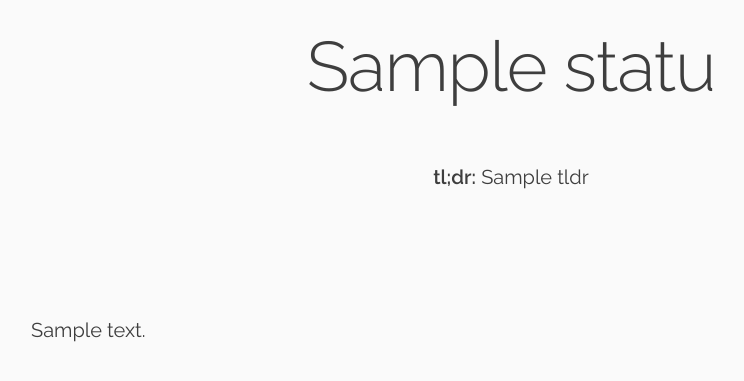
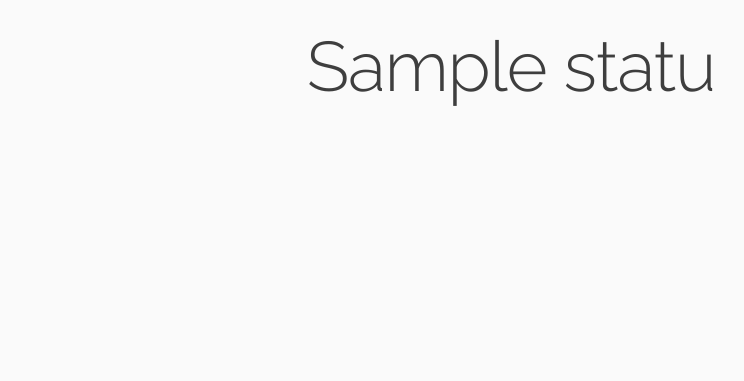
Before and after one commit to hamvocke/httpstatuscode, a Flask app: template templates/statuscode.html in a window 1280 px wide. Shown: the part 255-636 px from the top of the page, without its empty margins (129-873 px from the left). Run offline with Flask 2, Linux system fonts and the light colour scheme; the template is opened without the code that fills it: most values are stand-ins (such as "Sample title", 1, 10 or a date in 2020).

Commit message:
Revert tl;dr and description display

```diff
--- a/templates/statuscode.html
+++ b/templates/statuscode.html
@@ -3,14 +3,6 @@
 <div class="hero">
   <h1 class="code">{{status.code}}</h1>
   <h2 class="title">{{status.title}}</h2>
-  {% if status.tldr %}
-  <p class="tldr"><strong>tl;dr:</strong> {{status.tldr}}</p>
-  {% endif %}
 </div>
 
-
-
-{% if status.description %}
-<p class="description">{{status.description}}</p>
-{% endif %}
 {% endblock %}
```
